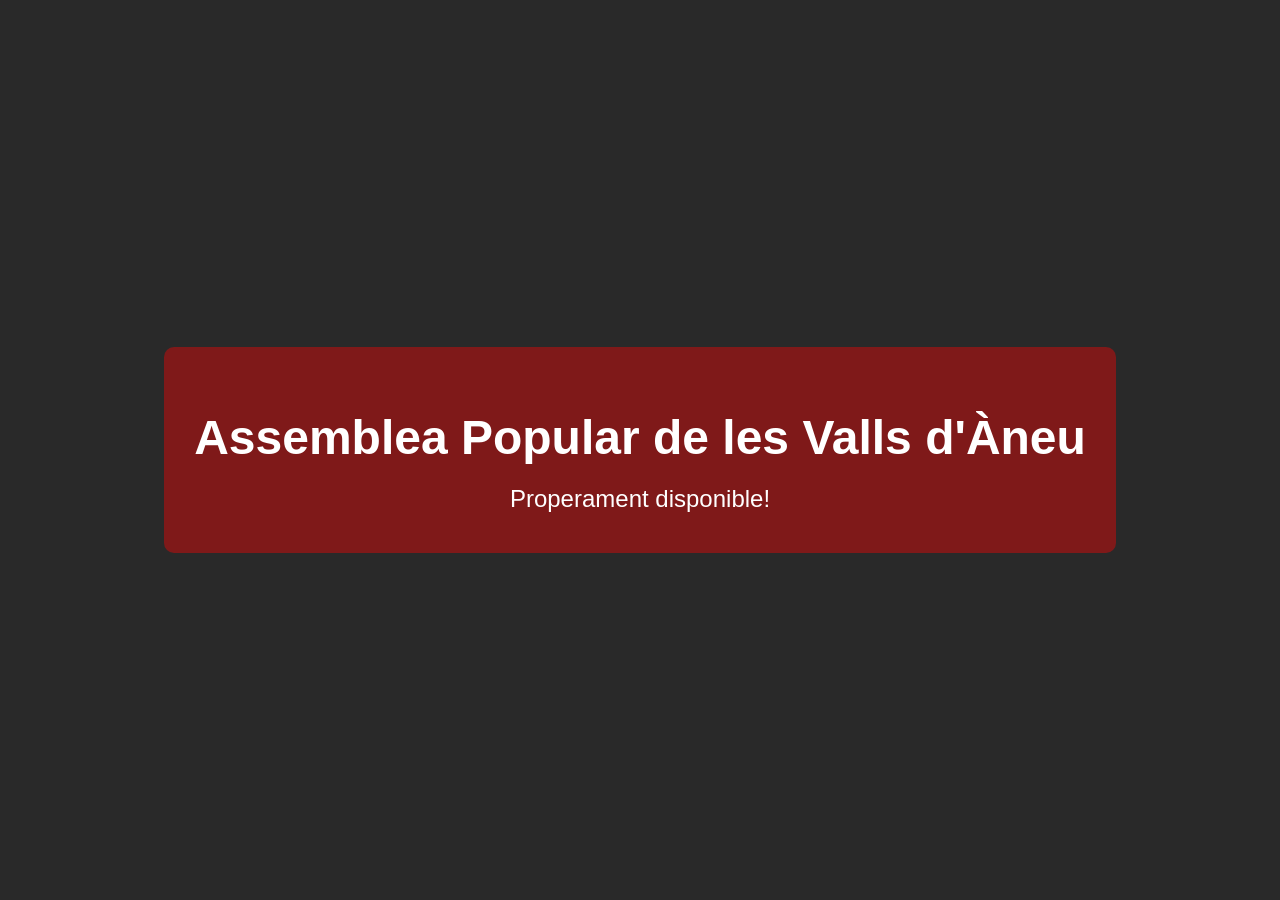
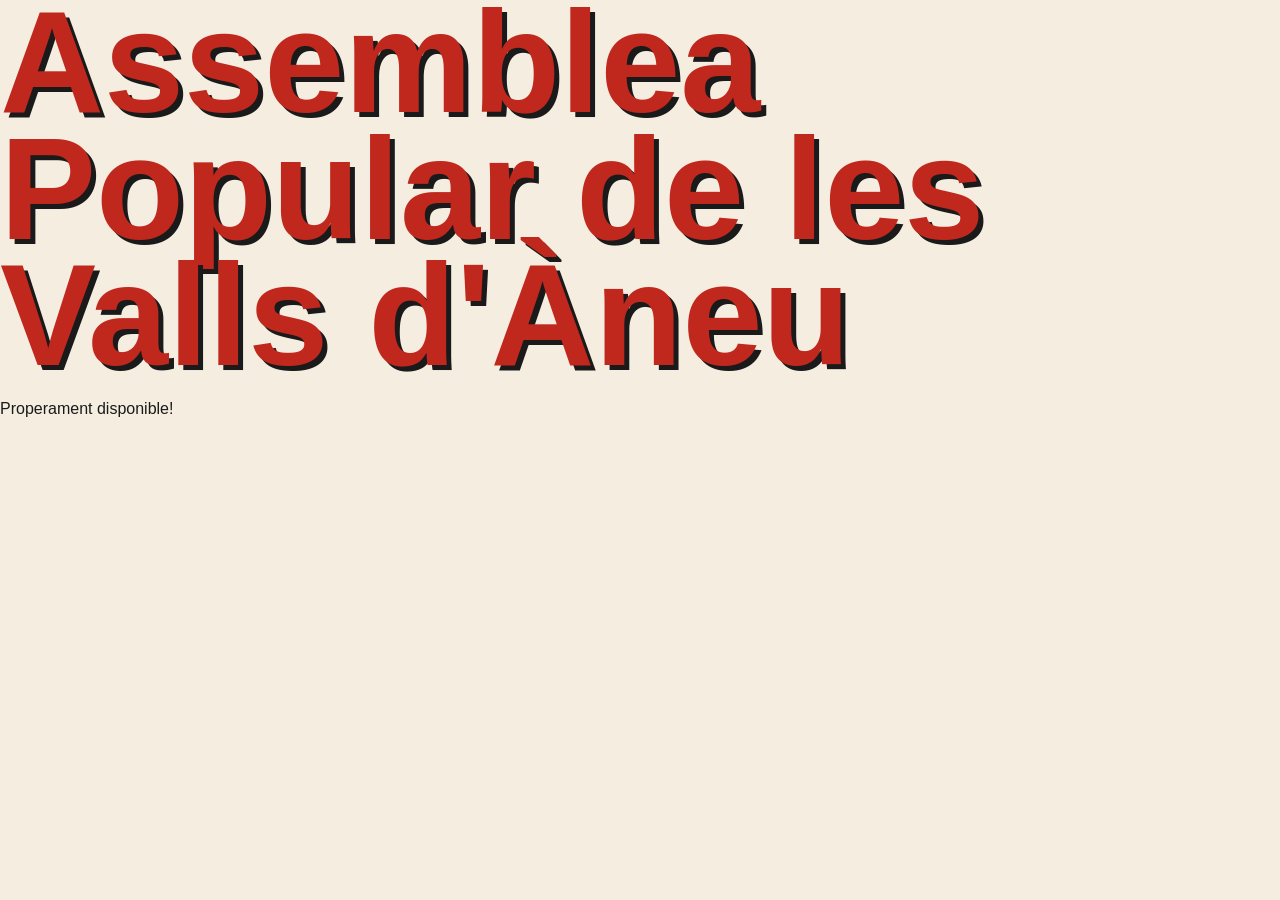

Redesign landing page with contact info and event banner

--- a/styles.css
+++ b/styles.css
@@ -1,35 +1,152 @@
-body, html {
-    height: 100%;
-    margin: 0;
-    font-family: 'Arial', sans-serif;
-    background-color: rgba(0, 0, 0, 0.6);
+*, *::before, *::after { box-sizing: border-box; margin: 0; padding: 0; }
+
+body {
+    background-color: #f5ede0;
+    color: #1a1a1a;
+    font-family: 'Oswald', sans-serif;
+    min-height: 100vh;
 }
 
-.overlay {
-    background-image: url('https://via.placeholder.com/1920x1080'); 
-    background-size: cover;
-    background-position: center;
-    height: 100%;
+.page {
+    min-height: 100vh;
     display: flex;
-    justify-content: center;
-    align-items: center;
-    color: white;
-    text-align: center;
+    flex-direction: column;
 }
 
-.content {
-    background-color: rgba(255, 0, 0, 0.4);
-    padding: 30px;
-    border-radius: 10px;
+/* ── Hero ── */
+.hero {
+    flex: 1;
+    display: flex;
+    flex-direction: column;
+    align-items: center;
+    justify-content: center;
+    text-align: center;
+    padding: 3rem 1.5rem 2rem;
+}
+
+.label-top {
+    display: inline-block;
+    font-family: 'Bebas Neue', sans-serif;
+    font-size: 1rem;
+    letter-spacing: 5px;
+    background: #1a1a1a;
+    color: #f5ede0;
+    padding: 4px 20px;
+    margin-bottom: 1rem;
 }
 
 h1 {
-    margin-bottom: 20px;
-    font-size: 3em;
-    font-weight: bold;
+    font-family: 'Bebas Neue', sans-serif;
+    font-size: clamp(4rem, 18vw, 9rem);
+    line-height: 0.88;
+    color: #c0281e;
+    text-shadow: 5px 5px 0 #1a1a1a;
+    margin-bottom: 1.25rem;
 }
 
-p {
-    font-size: 1.5em;
-    margin: 10px 0;
+.tagline {
+    font-family: 'Bebas Neue', sans-serif;
+    font-size: clamp(1rem, 4vw, 1.5rem);
+    letter-spacing: 4px;
+    color: #1a1a1a;
+    opacity: 0.5;
+    margin-bottom: 2.5rem;
+}
+
+/* ── Contact links ── */
+.contact {
+    display: flex;
+    flex-direction: column;
+    gap: 0.75rem;
+    align-items: center;
+}
+
+.contact-link {
+    display: inline-flex;
+    align-items: center;
+    gap: 0.6rem;
+    font-size: 1rem;
+    font-weight: 600;
+    letter-spacing: 1px;
+    color: #1a1a1a;
+    text-decoration: none;
+    border-bottom: 2px solid transparent;
+    padding-bottom: 1px;
+    transition: color 0.15s, border-color 0.15s;
+}
+
+.contact-link:hover {
+    color: #c0281e;
+    border-color: #c0281e;
+}
+
+.contact-link svg {
+    width: 18px;
+    height: 18px;
+    flex-shrink: 0;
+}
+
+/* ── Event banner ── */
+.event-banner {
+    background: #c0281e;
+    border-top: 3px solid #1a1a1a;
+    padding: 1rem 1.5rem;
+}
+
+.event-banner-inner {
+    max-width: 700px;
+    margin: 0 auto;
+    display: flex;
+    align-items: center;
+    justify-content: space-between;
+    gap: 1rem;
+    flex-wrap: wrap;
+}
+
+.event-text {
+    display: flex;
+    flex-direction: column;
+    gap: 0.15rem;
+    color: #f5ede0;
+}
+
+.event-label {
+    font-size: 0.7rem;
+    font-weight: 700;
+    letter-spacing: 3px;
+    text-transform: uppercase;
+    opacity: 0.75;
+}
+
+.event-text strong {
+    font-family: 'Bebas Neue', sans-serif;
+    font-size: 1.4rem;
+    letter-spacing: 1px;
+    line-height: 1;
+}
+
+.event-text span {
+    font-size: 0.85rem;
+    font-weight: 400;
+    opacity: 0.85;
+}
+
+.event-cta {
+    display: inline-block;
+    padding: 0.6rem 1.25rem;
+    background: #f5ede0;
+    color: #c0281e;
+    border: 2px solid #1a1a1a;
+    box-shadow: 3px 3px 0 #1a1a1a;
+    font-family: 'Bebas Neue', sans-serif;
+    font-size: 1.1rem;
+    letter-spacing: 2px;
+    text-decoration: none;
+    white-space: nowrap;
+    transition: transform 0.1s, box-shadow 0.1s;
+}
+
+.event-cta:hover {
+    transform: translate(-2px, -2px);
+    box-shadow: 5px 5px 0 #1a1a1a;
 }
